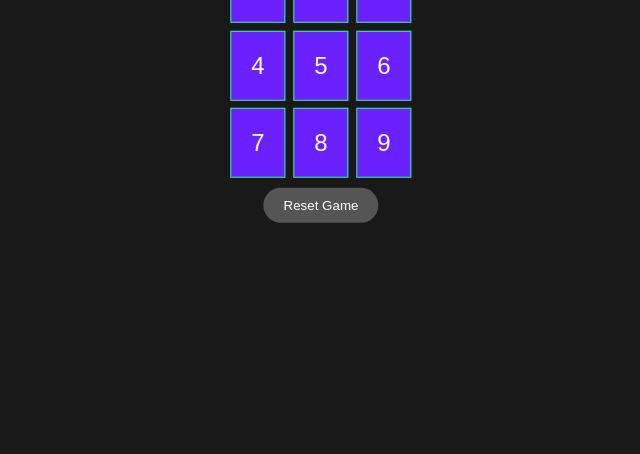
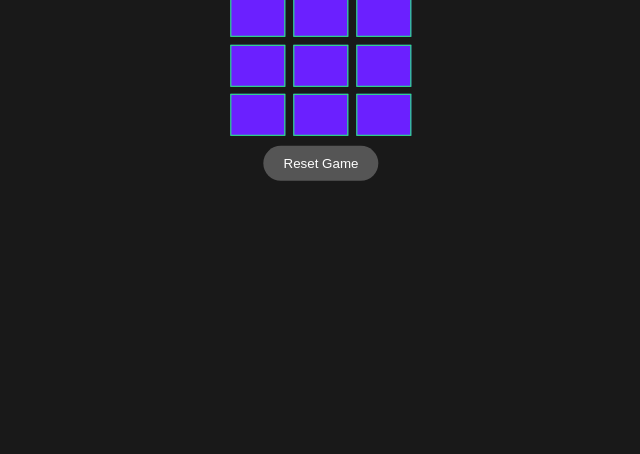
Before and after one commit to Digz1611/Tic-Tac-Two, a website: page multiplayer-game-starter-main/public/index.html in a window 1280 px wide. Shown: the part 346-800 px from the top of the page, without its empty margins (319-959 px from the left). Drawn offline with Linux system fonts and the light colour scheme.

Commit message:
removed nums in divs

```diff
--- a/multiplayer-game-starter-main/public/index.html
+++ b/multiplayer-game-starter-main/public/index.html
@@ -12,15 +12,15 @@
     <div class="container">
         <h1>Tic-Tac-Two</h1>
         <div class="board" id="board">
-            <div class="cell" id="1">1</div>
-            <div class="cell" id="2">2</div>
-            <div class="cell" id="3">3</div>
-            <div class="cell" id="4">4</div>
-            <div class="cell" id="5">5</div>
-            <div class="cell" id="6">6</div>
-            <div class="cell" id="7">7</div>
-            <div class="cell" id="8">8</div>
-            <div class="cell" id="9">9</div>
+            <div class="cell" id="1"></div>
+            <div class="cell" id="2"></div>
+            <div class="cell" id="3"></div>
+            <div class="cell" id="4"></div>
+            <div class="cell" id="5"></div>
+            <div class="cell" id="6"></div>
+            <div class="cell" id="7"></div>
+            <div class="cell" id="8"></div>
+            <div class="cell" id="9"></div>
         </div>
         <button onclick="resetGame()">Reset Game</button>
     </div>
```
